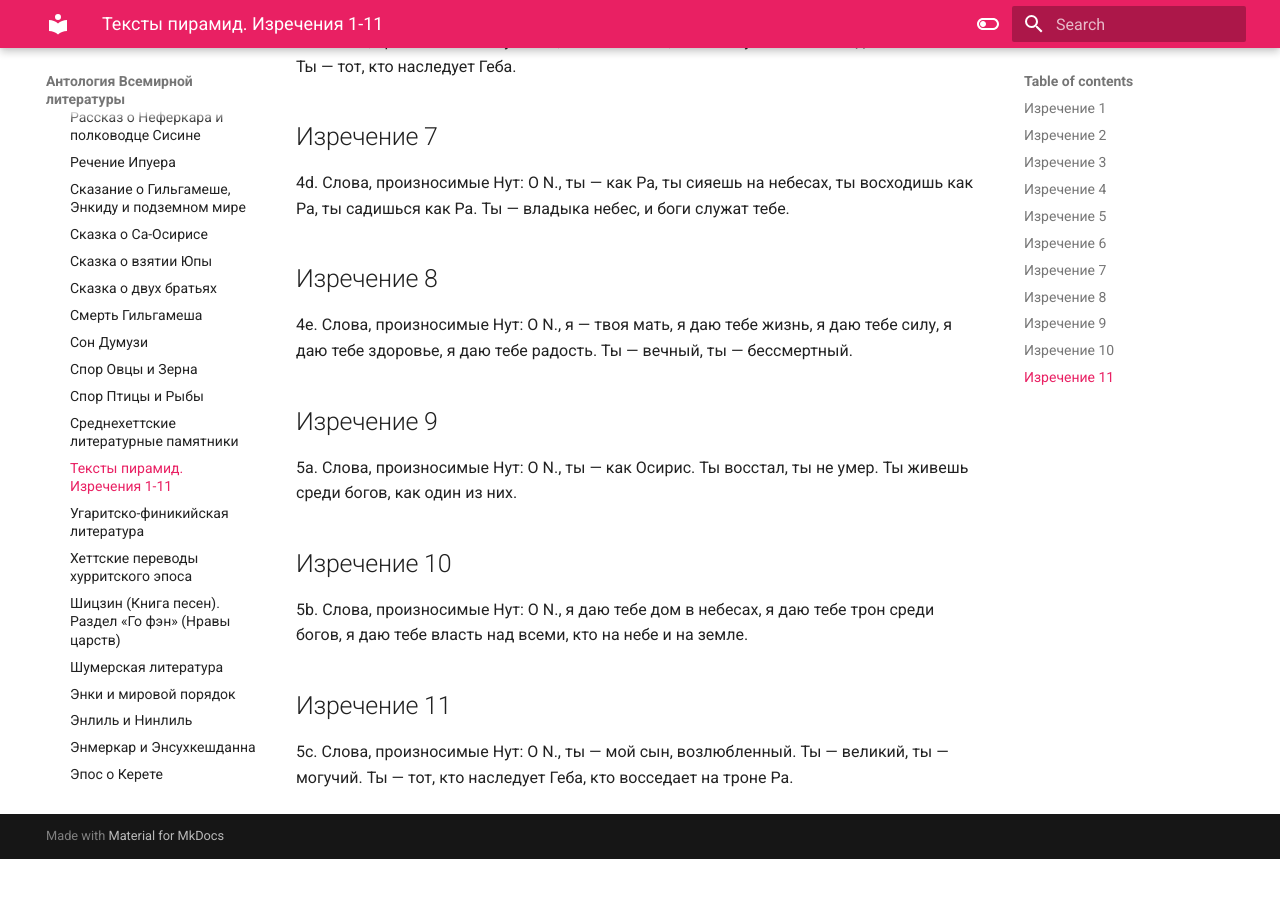
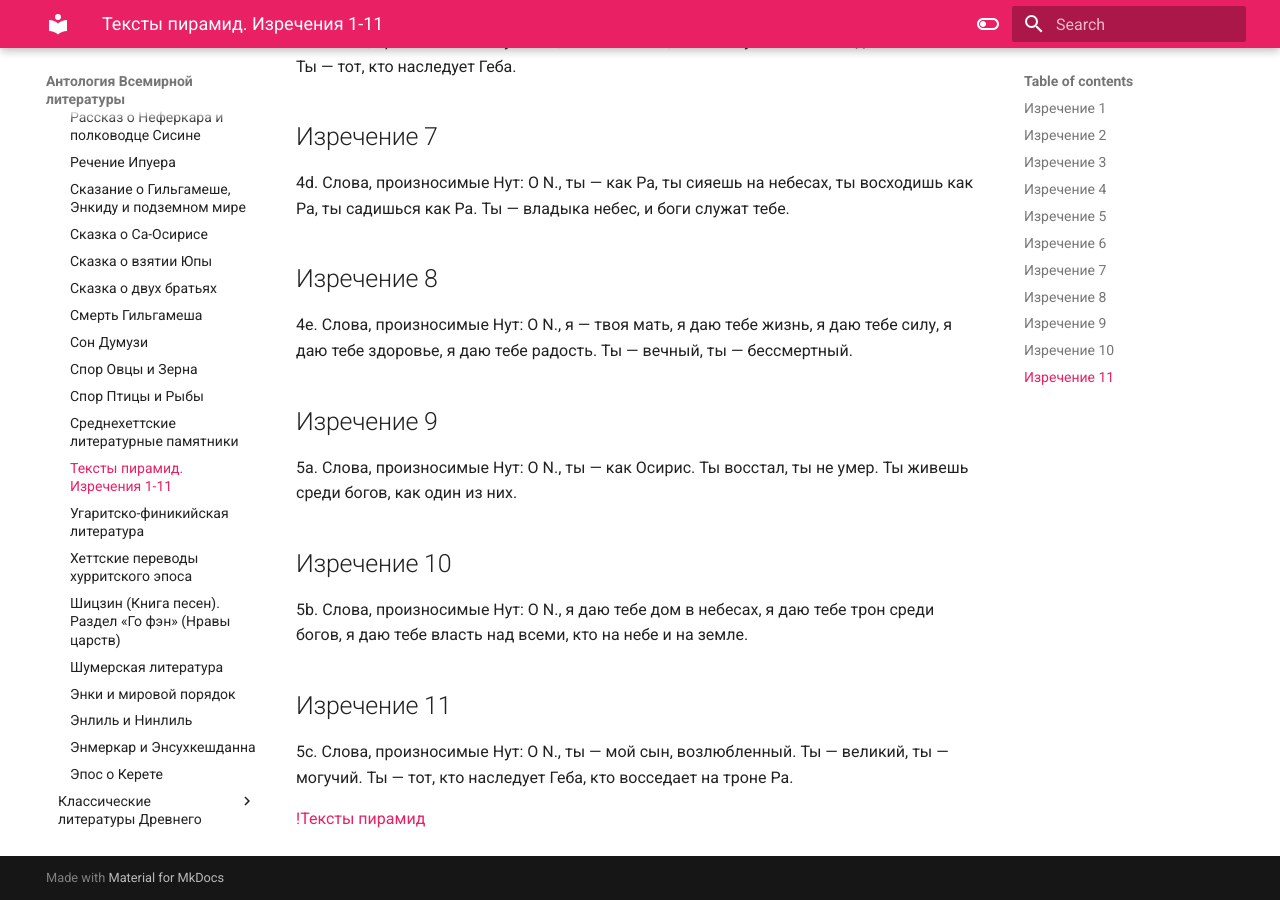
Before and after one commit to nevmenandr/WLA, an MkDocs documentation site: the page built from docs/01. Древний мир/Древнейшие литературы Азии и Африки/Тексты пирамид.md, in a window 1280 px wide and 900 px high, scrolled down 1147 px. Built offline with MkDocs 1.6.1 and Material for MkDocs 9.7.7, drawn with Linux system fonts in a browser that asks for light colours; before the commit the page ends 2006 px from its top, so only the background shows below that.

Commit message:
first pic

```diff
--- a/docs/01. Древний мир/Древнейшие литературы Азии и Африки/Тексты пирамид.md
+++ b/docs/01. Древний мир/Древнейшие литературы Азии и Африки/Тексты пирамид.md
@@ -71,3 +71,5 @@ tags:
 ## Изречение 11
 
 5c. Слова, произносимые Нут: О N., ты — мой сын, возлюбленный. Ты — великий, ты — могучий. Ты — тот, кто наследует Геба, кто восседает на троне Ра.
+
+[!Тексты пирамид](./pics/img_6a5805e410ddb0.54184184.png)
```
Also changed, not shown: 1 other file.
